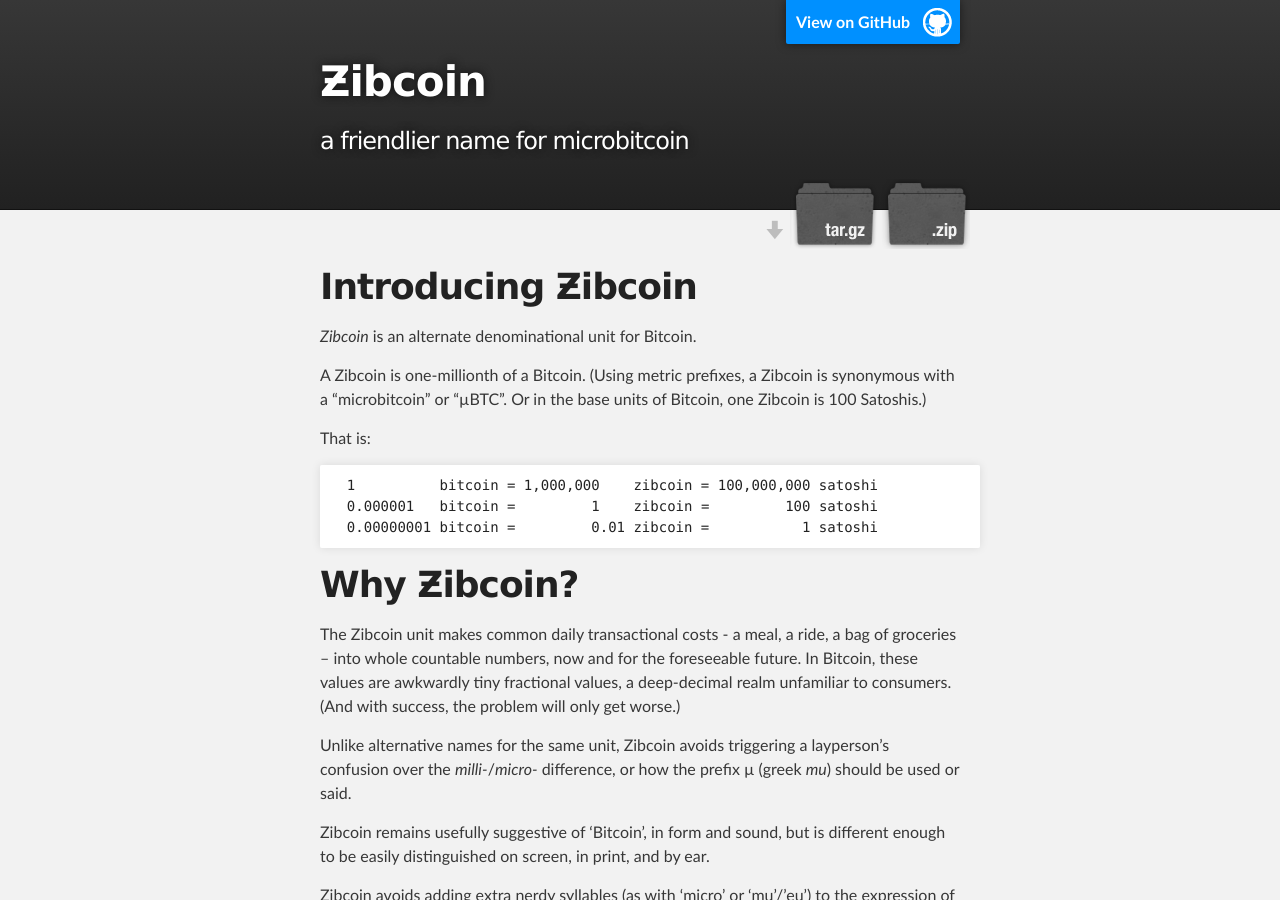
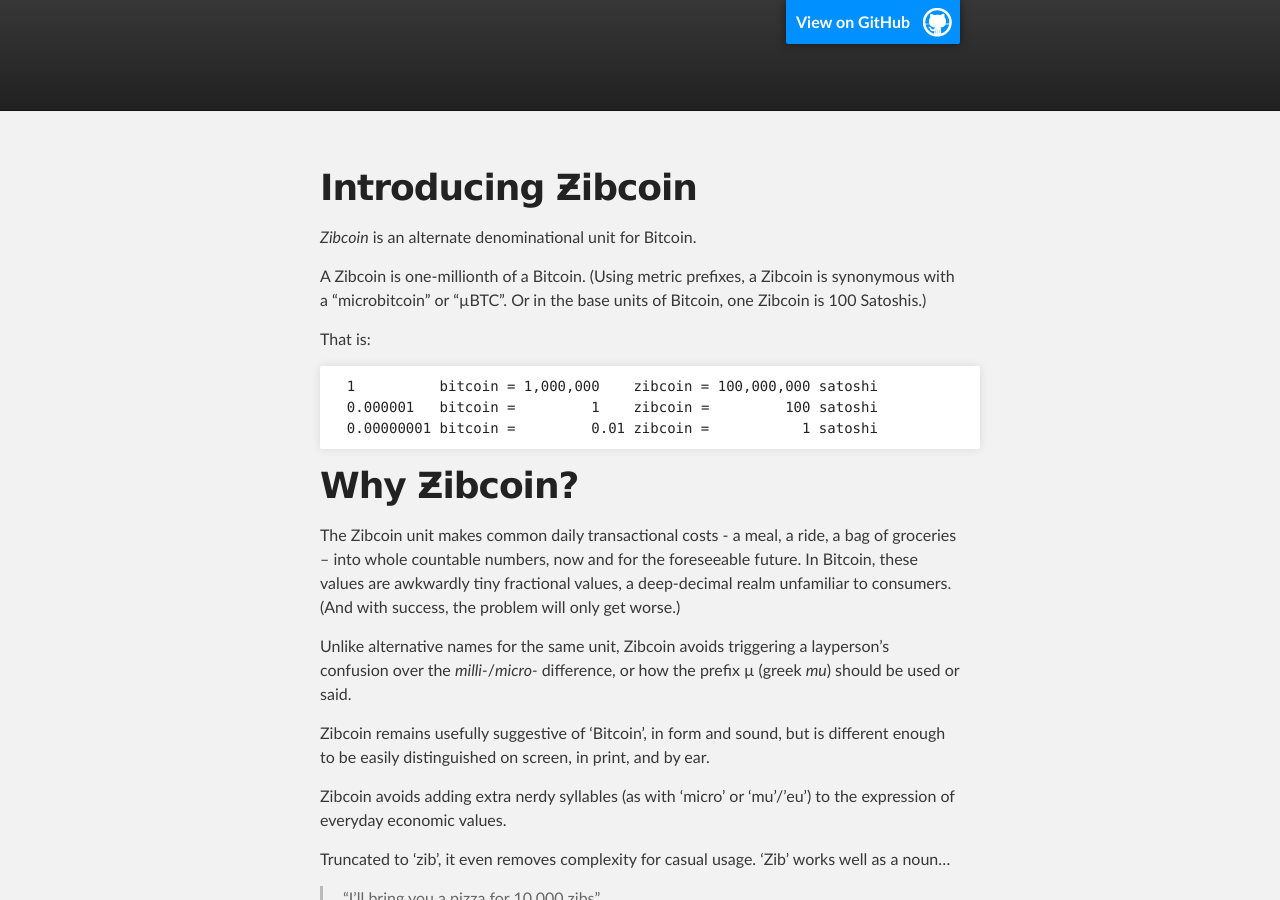
Before and after one commit to gojomo/zibcoin.org, a Jekyll site: the page built from index.md, in a window 1280 px wide and 900 px high. Built offline with Jekyll 4.4.1, drawn with Linux system fonts in a browser that asks for light colours.

Commit message:
retemplatize

```diff
--- a/_layouts/default.html
+++ b/_layouts/default.html
@@ -18,13 +18,9 @@
         <header class="inner">
           <a id="forkme_banner" href="https://github.com/gojomo/zibcoin.org">View on GitHub</a>
 
-          <h1 id="project_title">Ƶibcoin</h1>
-          <h2 id="project_tagline">a friendlier name for microbitcoin</h2>
+          <h1 id="project_title">{{ title }}</h1>
+          <h2 id="project_tagline">{{ tagline }}</h2>
 
-            <section id="downloads">
-              <a class="zip_download_link" href="https://github.com/gojomo/zibcoin.org/zipball/master">Download this project as a .zip file</a>
-              <a class="tar_download_link" href="https://github.com/gojomo/zibcoin.org/tarball/master">Download this project as a tar.gz file</a>
-            </section>
         </header>
     </div>
 
```
